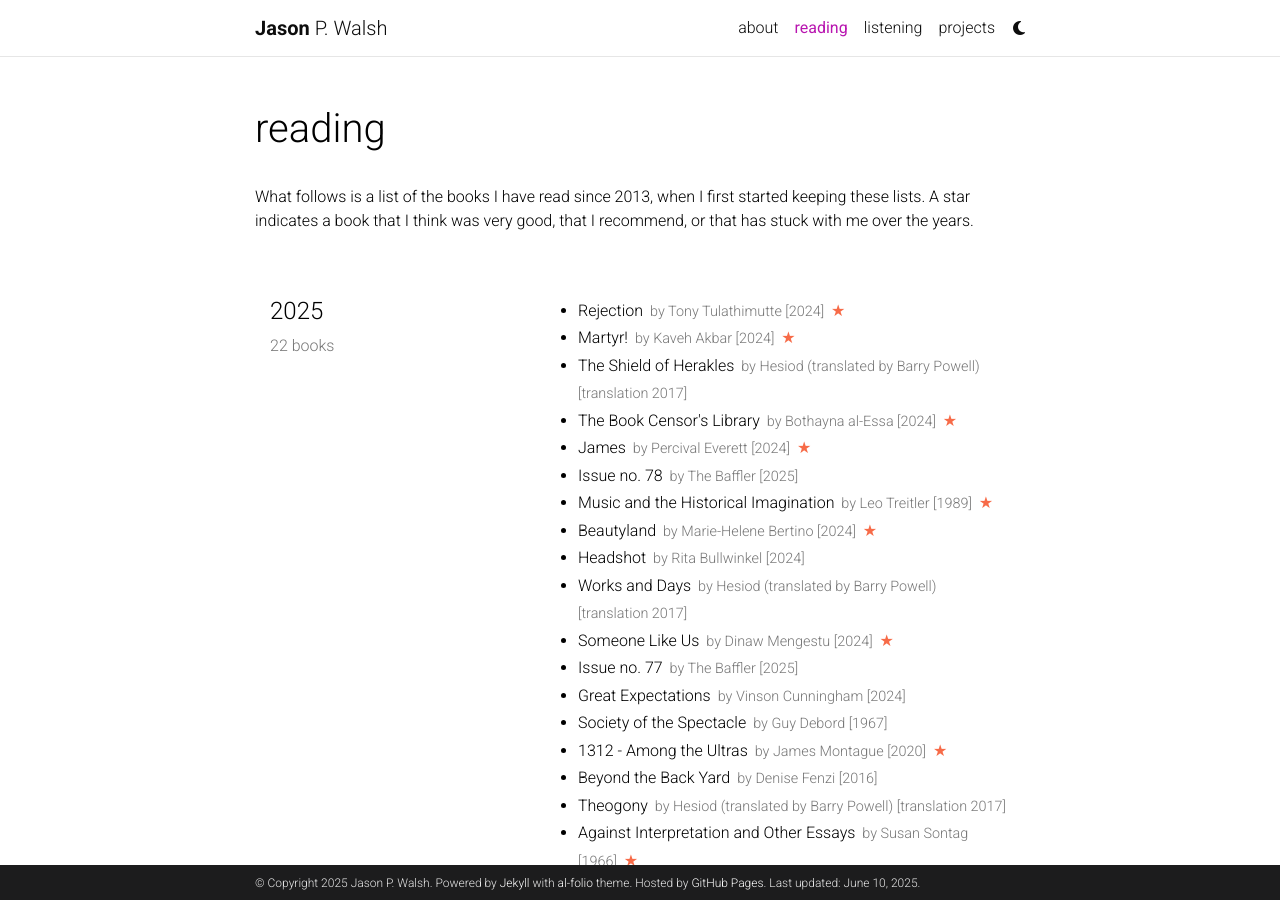
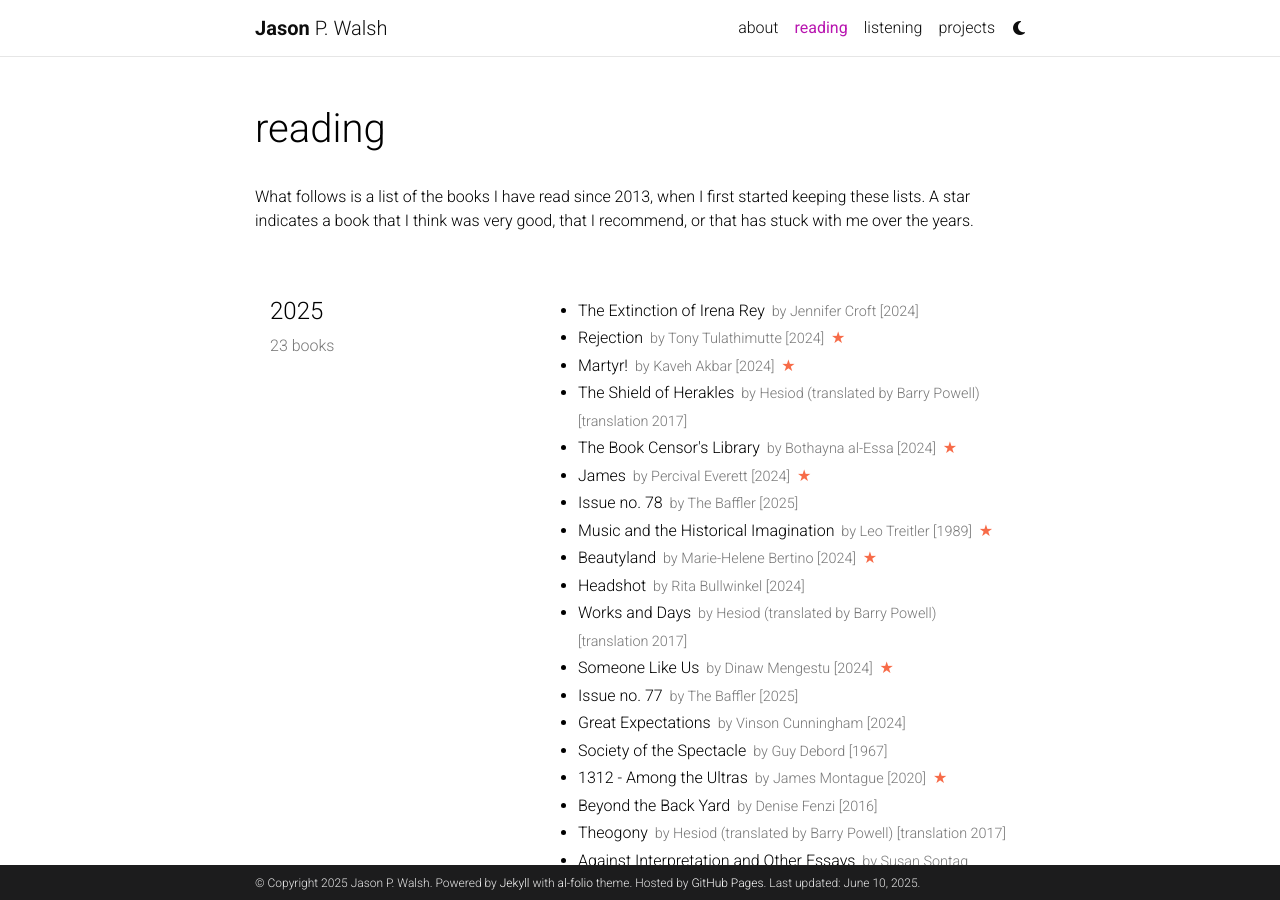
Before and after one commit to jwals23/jwals23.github.io, a Jekyll site: the page built from _pages/reading.md, in a window 1280 px wide and 900 px high. Built offline with Jekyll 4.4.1, drawn with Linux system fonts in a browser that asks for light colours; comment, search, counter and statistics services are not loaded; a style sheet for code colours, icons or effects is not loaded.

Commit message:
Update reading.yml

```diff
--- a/_data/reading.yml
+++ b/_data/reading.yml
@@ -1,6 +1,10 @@
 list:
   - year: "2025"
     books:
+      - title: The Extinction of Irena Rey
+        author: Jennifer Croft
+        year: 2024
+
       - title: Rejection
         author: Tony Tulathimutte
         year: 2024
```
